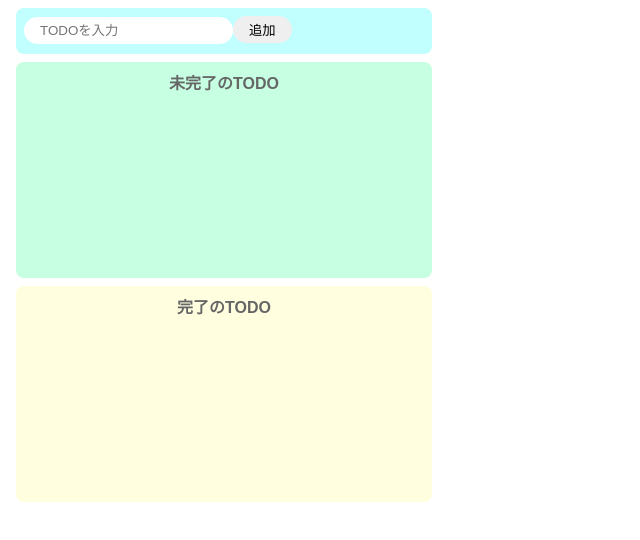
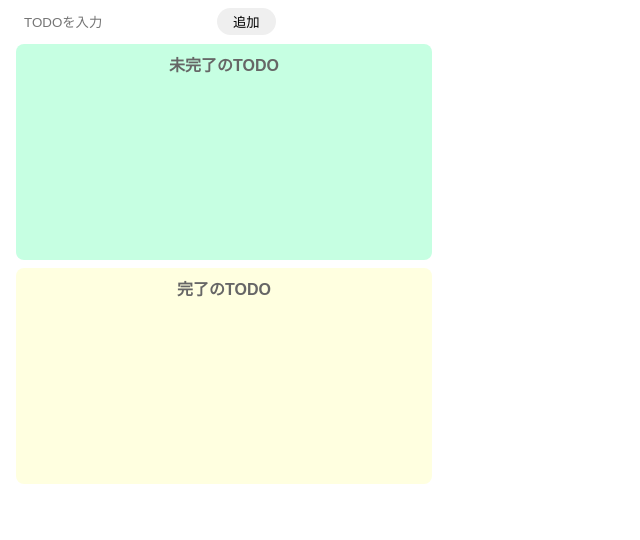
Before and after one commit to Seiya830/React-todo-app, a React (Create React App) app: page / in a window 1280 px wide. Shown: the top 540 px of the page, without its empty margins (0-640 px from the left). Built offline with nearby package versions, Linux system fonts and the light colour scheme.

Commit message:
css-in-js実装途中

```diff
--- a/src/components/InputTodo.jsx
+++ b/src/components/InputTodo.jsx
@@ -1,4 +1,13 @@
 import React from 'react';
+
+const style = {
+  backgroundColor: '#c1ffff',
+  width: '400px',
+  height: '30px',
+  padding: '8px',
+  margin: '8px',
+  borderRadius: '8px'
+}
 
 export const InputTodo = (props) => {
   const { todoText, onChange, onClick } = props;
--- a/src/styles.css
+++ b/src/styles.css
@@ -26,12 +26,7 @@ li {
 }
 
 .input-area {
-  background-color: #c1ffff;
-  width: 400px;
-  height: 30px;
-  padding: 8px;
-  margin: 8px;
-  border-radius: 8px;
+
 }
 
 .incomplete-area {
```
